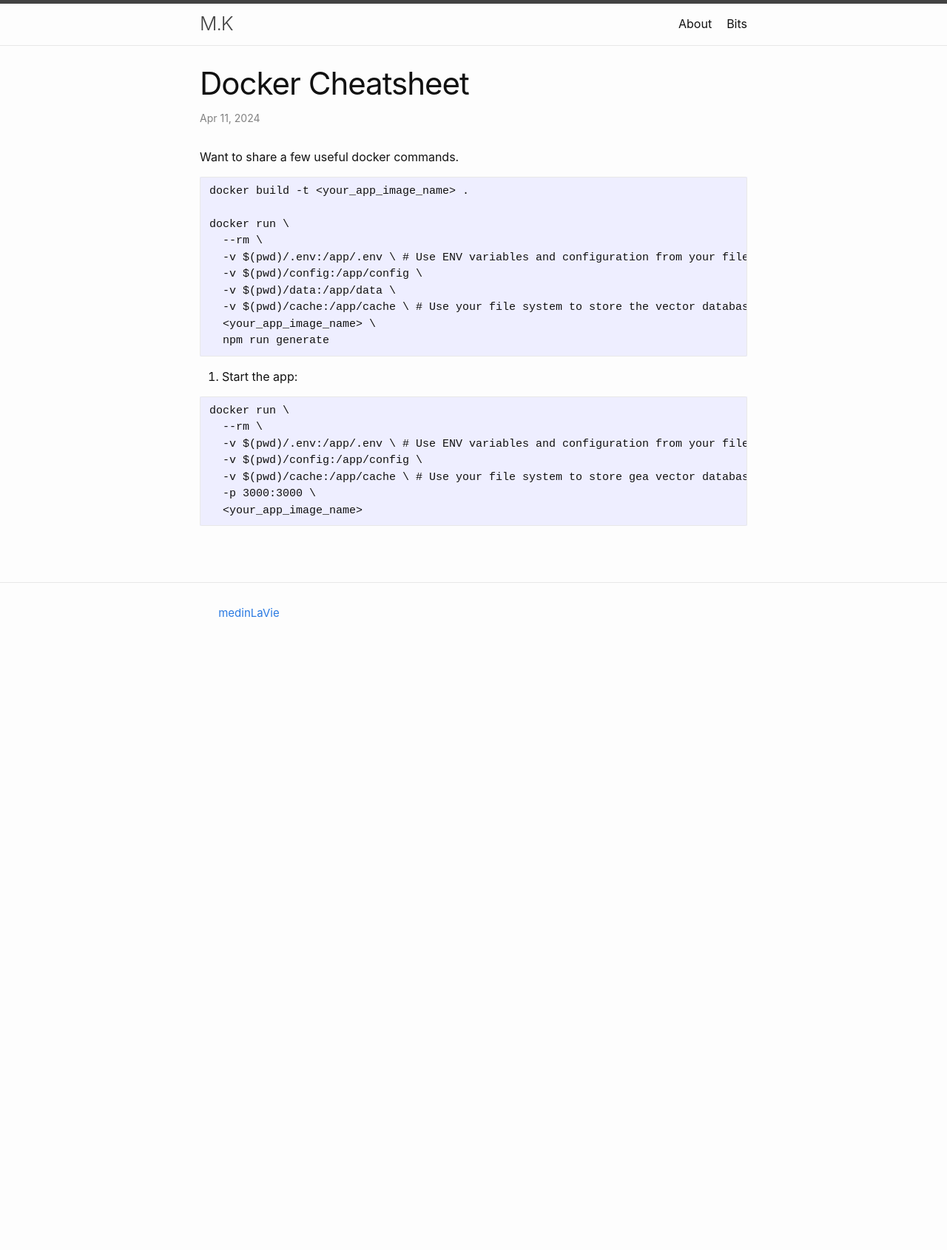
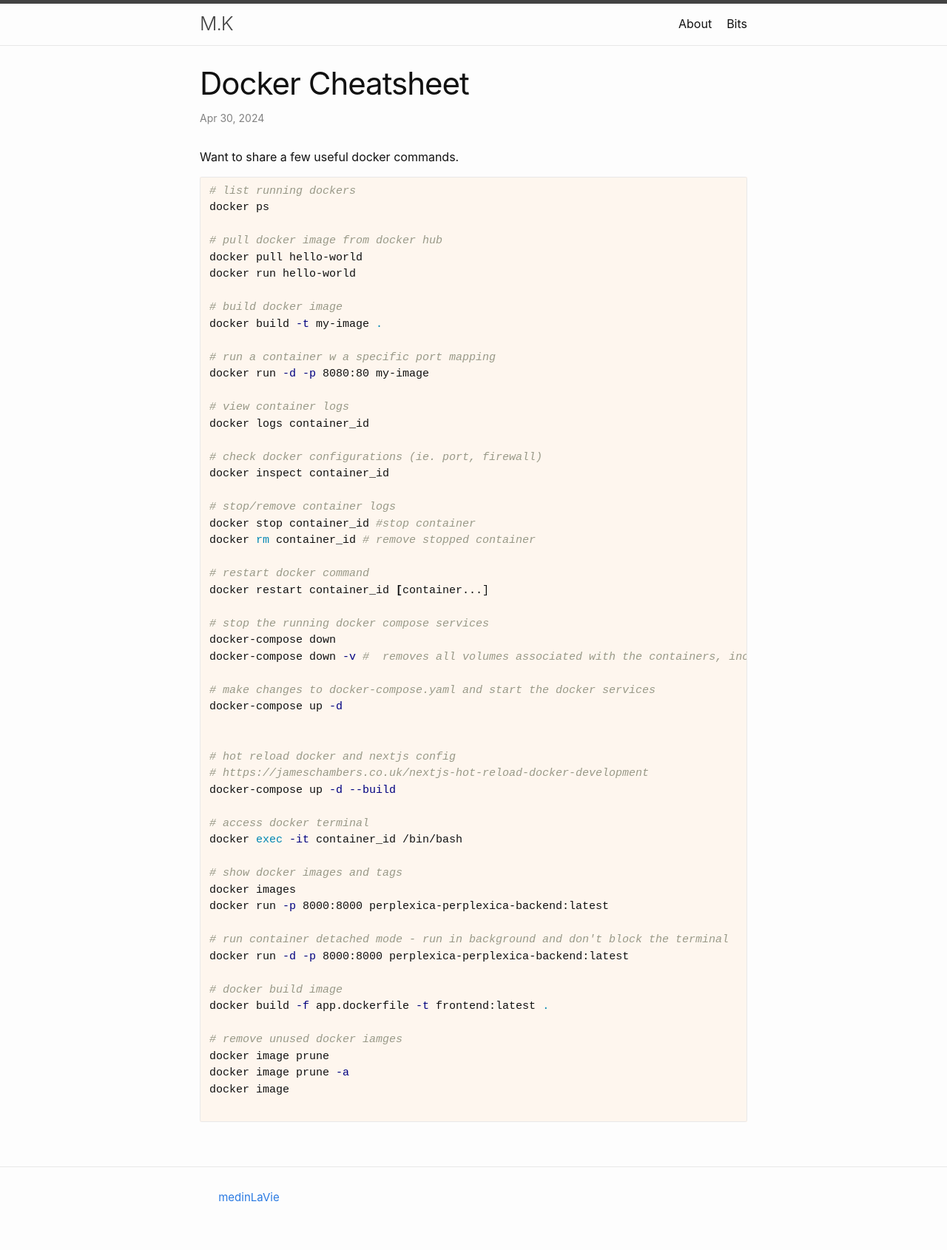
Before and after one commit to medinLaVie/medinLaVie.github.io, a Jekyll site: the page built from _posts/2024-04-30-docker-cheatsheet.md, in a window 1280 px wide. Shown: the whole page at 74% size. Built offline with Jekyll 4.4.1, drawn with Linux system fonts in a browser that asks for light colours; before the commit the page ends 900 px from its top, so only the background shows below that.

Commit message:
updated code block background color

````diff
--- a/_posts/2024-04-30-docker-cheatsheet.md
+++ b/_posts/2024-04-30-docker-cheatsheet.md
@@ -1,6 +1,6 @@
 ---
 title:  "Docker Cheatsheet"
-date:   2024-04-11 9:00:00 # 4/3 10:20-
+date:   2024-04-30 9:00:00 # 4/3 10:20-
 layout: page
 #
 # toc: true
@@ -9,27 +9,61 @@ layout: page
 
 Want to share a few useful docker commands.
 
-```
-docker build -t <your_app_image_name> .
+```bash
+# list running dockers
+docker ps
 
-docker run \
-  --rm \
-  -v $(pwd)/.env:/app/.env \ # Use ENV variables and configuration from your file-system
-  -v $(pwd)/config:/app/config \
-  -v $(pwd)/data:/app/data \
-  -v $(pwd)/cache:/app/cache \ # Use your file system to store the vector database
-  <your_app_image_name> \
-  npm run generate
-```
+# pull docker image from docker hub
+docker pull hello-world
+docker run hello-world
 
-3. Start the app:
+# build docker image
+docker build -t my-image .
+
+# run a container w a specific port mapping
+docker run -d -p 8080:80 my-image
+
+# view container logs
+docker logs container_id
+
+# check docker configurations (ie. port, firewall)
+docker inspect container_id
+
+# stop/remove container logs
+docker stop container_id #stop container
+docker rm container_id # remove stopped container
+
+# restart docker command
+docker restart container_id [container...]
+
+# stop the running docker compose services
+docker-compose down
+docker-compose down -v #  removes all volumes associated with the containers, including the node_modules volume. This ensures that any updates to your package.json file are reflected.
+
+# make changes to docker-compose.yaml and start the docker services
+docker-compose up -d
+
+
+# hot reload docker and nextjs config
+# https://jameschambers.co.uk/nextjs-hot-reload-docker-development
+docker-compose up -d --build
+
+# access docker terminal
+docker exec -it container_id /bin/bash
+
+# show docker images and tags
+docker images
+docker run -p 8000:8000 perplexica-perplexica-backend:latest
+
+# run container detached mode - run in background and don't block the terminal
+docker run -d -p 8000:8000 perplexica-perplexica-backend:latest
+
+# docker build image
+docker build -f app.dockerfile -t frontend:latest .
+
+# remove unused docker iamges
+docker image prune
+docker image prune -a
+docker image
 
 ```
-docker run \
-  --rm \
-  -v $(pwd)/.env:/app/.env \ # Use ENV variables and configuration from your file-system
-  -v $(pwd)/config:/app/config \
-  -v $(pwd)/cache:/app/cache \ # Use your file system to store gea vector database
-  -p 3000:3000 \
-  <your_app_image_name>
-```
--- a/_sass/minima/_syntax-highlighting.scss
+++ b/_sass/minima/_syntax-highlighting.scss
@@ -6,7 +6,7 @@
   @extend %vertical-rhythm;
 
   .highlighter-rouge & {
-    background: #eef;
+    background: #fef6ee;
   }
 
   .c {
@@ -322,6 +322,6 @@
 }
 
 .highlight code {
-  background-color: #eef;
+  background-color: #fef6ee;
   ;
 }
````
Also changed, not shown: _posts/2024-04-28-scraping-web-using-llm.md (+1 -0 lines).
